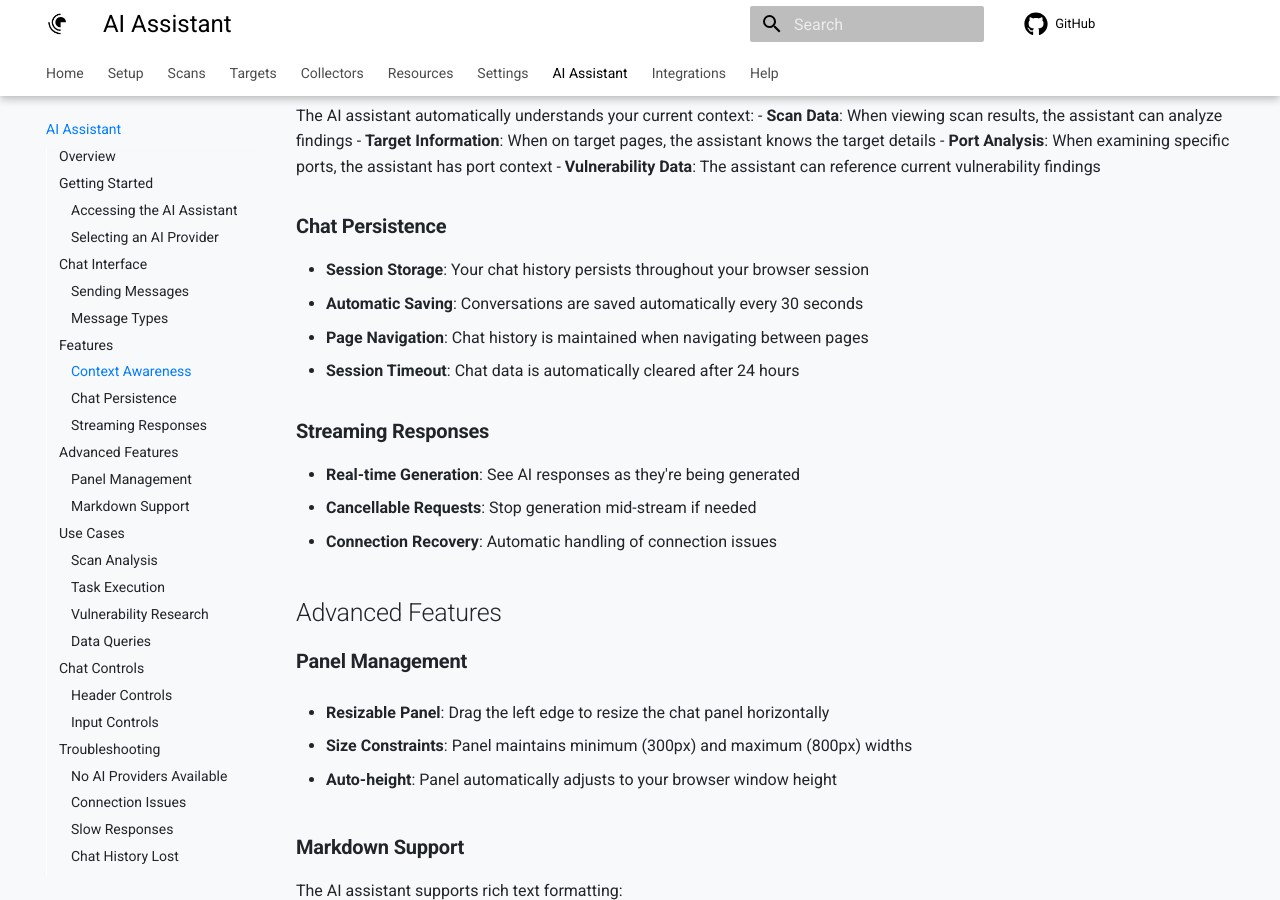
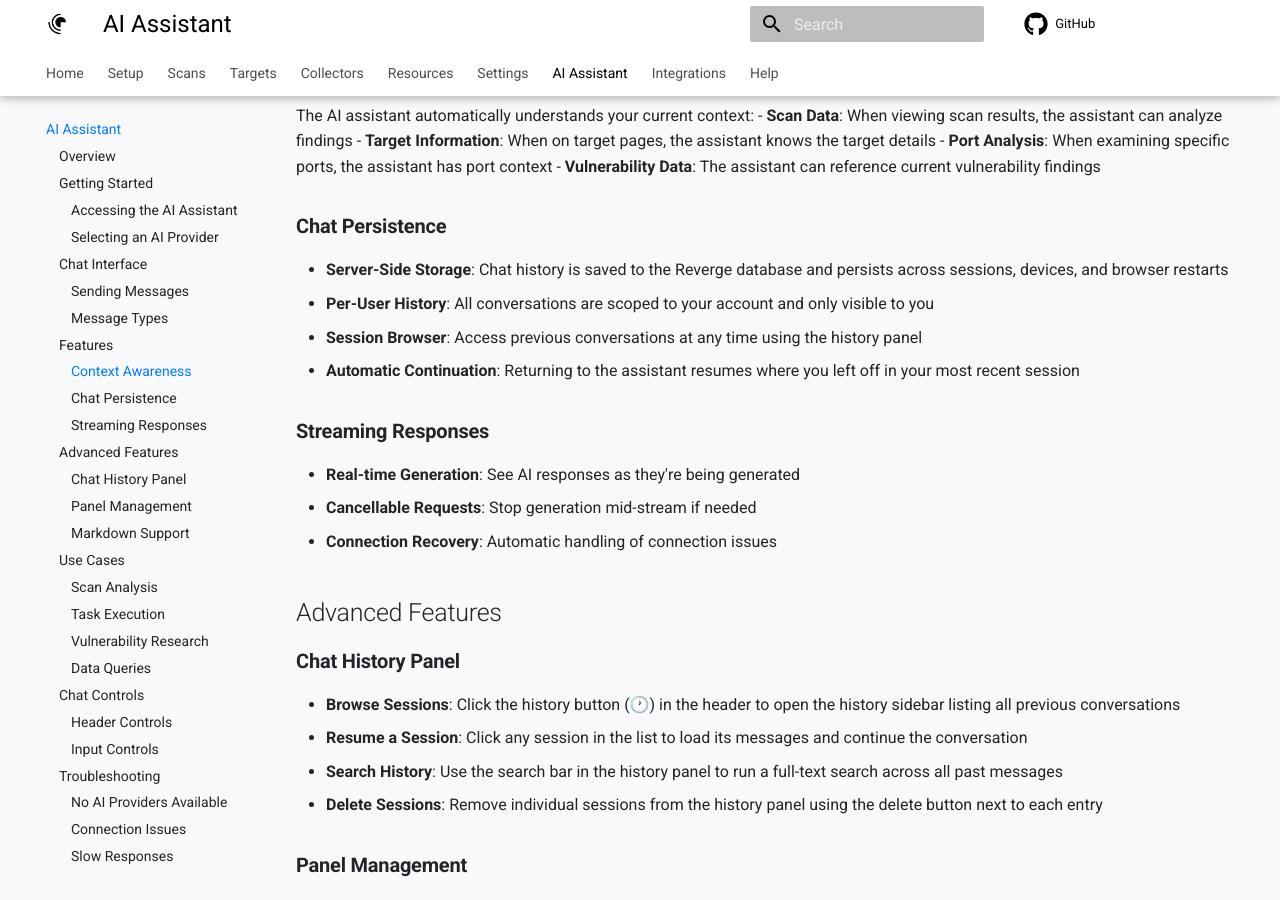
Before and after one commit to securifera/reverge_wiki, an MkDocs documentation site: the page built from docs/aiassistant/aiassistant.md, in a window 1280 px wide and 900 px high, scrolled down 2160 px. Built offline with MkDocs 1.6.1 and Material for MkDocs 9.7.7, drawn with Linux system fonts in a browser that asks for light colours; comment, search, counter and statistics services are not loaded; some of the changed text lies outside the part shown.

Commit message:
Updated docs

```diff
--- a/docs/aiassistant/aiassistant.md
+++ b/docs/aiassistant/aiassistant.md
@@ -45,10 +45,10 @@ The AI assistant automatically understands your current context:
 - **Vulnerability Data**: The assistant can reference current vulnerability findings
 
 ### **Chat Persistence**
-- **Session Storage**: Your chat history persists throughout your browser session
-- **Automatic Saving**: Conversations are saved automatically every 30 seconds
-- **Page Navigation**: Chat history is maintained when navigating between pages
-- **Session Timeout**: Chat data is automatically cleared after 24 hours
+- **Server-Side Storage**: Chat history is saved to the Reverge database and persists across sessions, devices, and browser restarts
+- **Per-User History**: All conversations are scoped to your account and only visible to you
+- **Session Browser**: Access previous conversations at any time using the history panel
+- **Automatic Continuation**: Returning to the assistant resumes where you left off in your most recent session
 
 ### **Streaming Responses**
 - **Real-time Generation**: See AI responses as they're being generated
@@ -56,6 +56,13 @@ The AI assistant automatically understands your current context:
 - **Connection Recovery**: Automatic handling of connection issues
 
 ## Advanced Features
+
+### **Chat History Panel**
+
+- **Browse Sessions**: Click the history button (🕐) in the header to open the history sidebar listing all previous conversations
+- **Resume a Session**: Click any session in the list to load its messages and continue the conversation
+- **Search History**: Use the search bar in the history panel to run a full-text search across all past messages
+- **Delete Sessions**: Remove individual sessions from the history panel using the delete button next to each entry
 
 ### **Panel Management**
 
@@ -118,8 +125,9 @@ Ask questions about your reconnaissance data:
 ## Chat Controls
 
 ### **Header Controls**
-- **Clear Chat** (🗑️): Remove all messages and start a fresh conversation
-
+- **New Chat** (➕): Start a fresh conversation (previous sessions remain in history)
+- **History** (🕐): Open the chat history panel to browse, search, and resume past conversations
+- **Clear Chat** (🧹): Clear the current conversation view while keeping it in history
 - **Settings** (⚙️): Quick access to AI model configuration settings
 
 ### **Input Controls**
@@ -161,13 +169,13 @@ If responses aren't generating:
 
 ### **Chat History Lost**
 
-- Chat history is stored in browser session storage
+- Chat history is stored server-side and tied to your user account
 
-- Opening in incognito/private mode starts fresh
+- History persists across browser sessions, incognito windows, and devices
 
-- Clearing browser data will remove chat history
+- Individual sessions can be deleted from the history panel
 
-- Chat automatically expires after 24 hours
+- Contact your administrator if chat history is unexpectedly missing
 
 ## Tips and Best Practices
 
```
Also changed, not shown: docs/settings/aimodels.md (+17 -13 lines).
